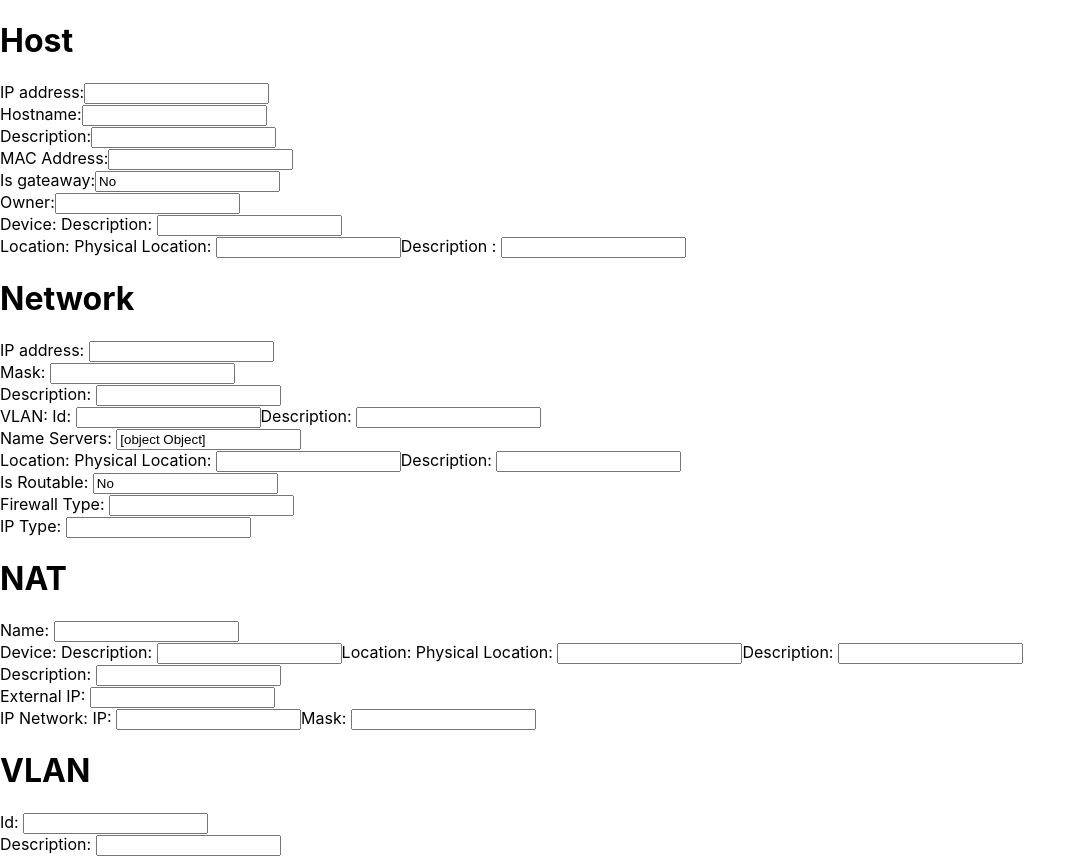
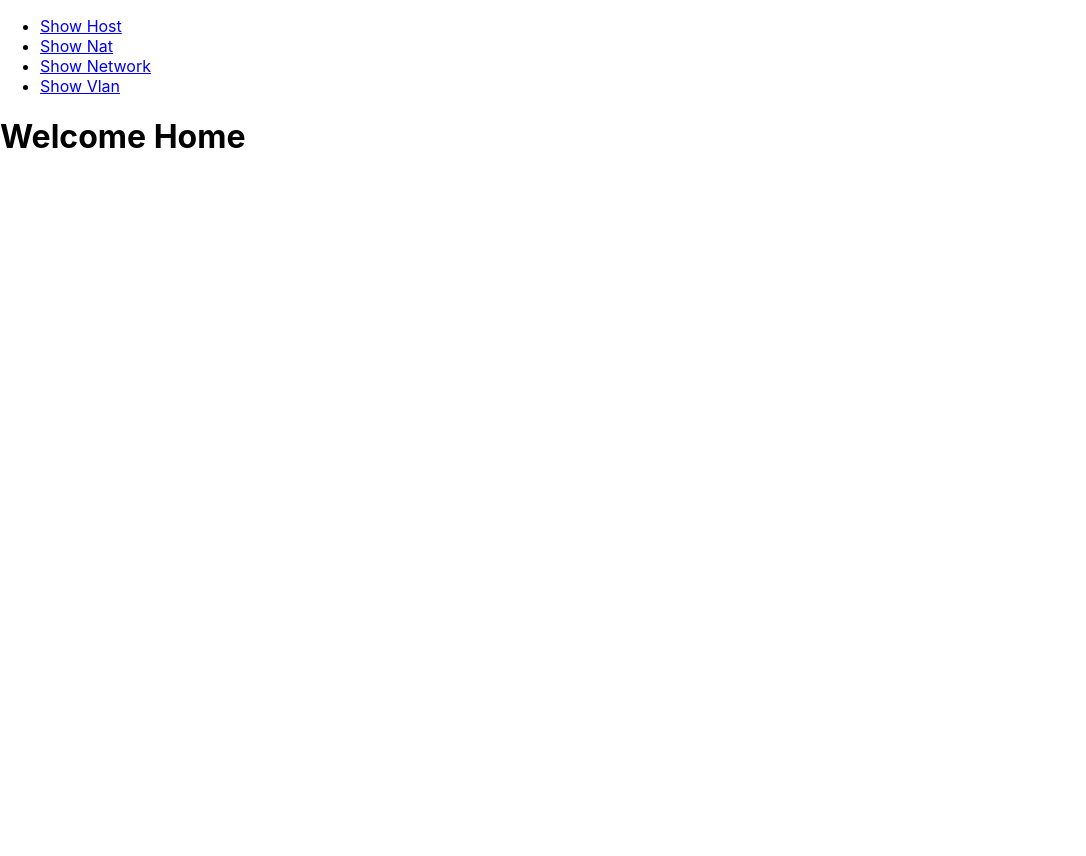
Before and after one commit to hide-aki/ipam-fe, a React (Create React App) app: page / in a window 1280 px wide. Shown: the whole page, without its empty margins (0-1086 px from the left). After the commit the page ends 800 px from the top, so only its background shows below. Built offline with nearby package versions, Linux system fonts and the light colour scheme; no server answers.

Commit message:
added simple routing for the app

```diff
--- a/package.json
+++ b/package.json
@@ -9,6 +9,7 @@
     "react": "^16.12.0",
     "react-bootstrap": "^1.0.0-beta.16",
     "react-dom": "^16.12.0",
+    "react-router-dom": "^5.1.2",
     "react-scripts": "3.2.0"
   },
   "scripts": {
--- a/src/App.js
+++ b/src/App.js
@@ -4,19 +4,32 @@ import Host from "./components/Host";
 import Network from "./components/Network";
 import Nat from "./components/Nat";
 import Vlan from "./components/Vlan";
+import {Link, Route, Router, Switch} from "react-router-dom";
+import Home from "./components/Home";
+
+import history from "./utils/history";
 
 function App() {
     return (
-        <div className="container">
-            <h1>Host</h1>
-            <Host/>
-            <h1>Network</h1>
-            <Network/>
-            <h1>NAT</h1>
-            <Nat/>
-            <h1>VLAN</h1>
-            <Vlan/>
-        </div>
+        <Router history={history}>
+            <div id="app" className="d-flex flex-column h-100">
+                <div className="flex-grow-1 mt-5">
+                    <ul className="list-group">
+                        <li className="list-group-item"><Link to="/host">Show Host</Link></li>
+                        <li className="list-group-item"><Link to="/nat">Show Nat</Link></li>
+                        <li className="list-group-item"><Link to="/network">Show Network</Link></li>
+                        <li className="list-group-item"><Link to="/vlan">Show Vlan</Link></li>
+                    </ul>
+                    <Switch>
+                        <Route path="/" exact component={Home}/>
+                        <Route path="/host" component={Host}/>
+                        <Route path="/nat" component={Nat}/>
+                        <Route path="/network" component={Network}/>
+                        <Route path="/vlan" component={Vlan}/>
+                    </Switch>
+                </div>
+            </div>
+        </Router>
     );
 }
 
--- /dev/null
+++ b/src/components/Home.js
@@ -0,0 +1,13 @@
+import React, {Component} from 'react';
+
+class Home extends Component {
+    render() {
+        return (
+            <div>
+                <h1>Welcome Home</h1>
+            </div>
+        );
+    }
+}
+
+export default Home;
--- /dev/null
+++ b/src/utils/history.js
@@ -0,0 +1,2 @@
+import { createBrowserHistory } from "history";
+export default createBrowserHistory();
```
Also changed, not shown: 1 other file (tests, documents, lock files or other folders).
